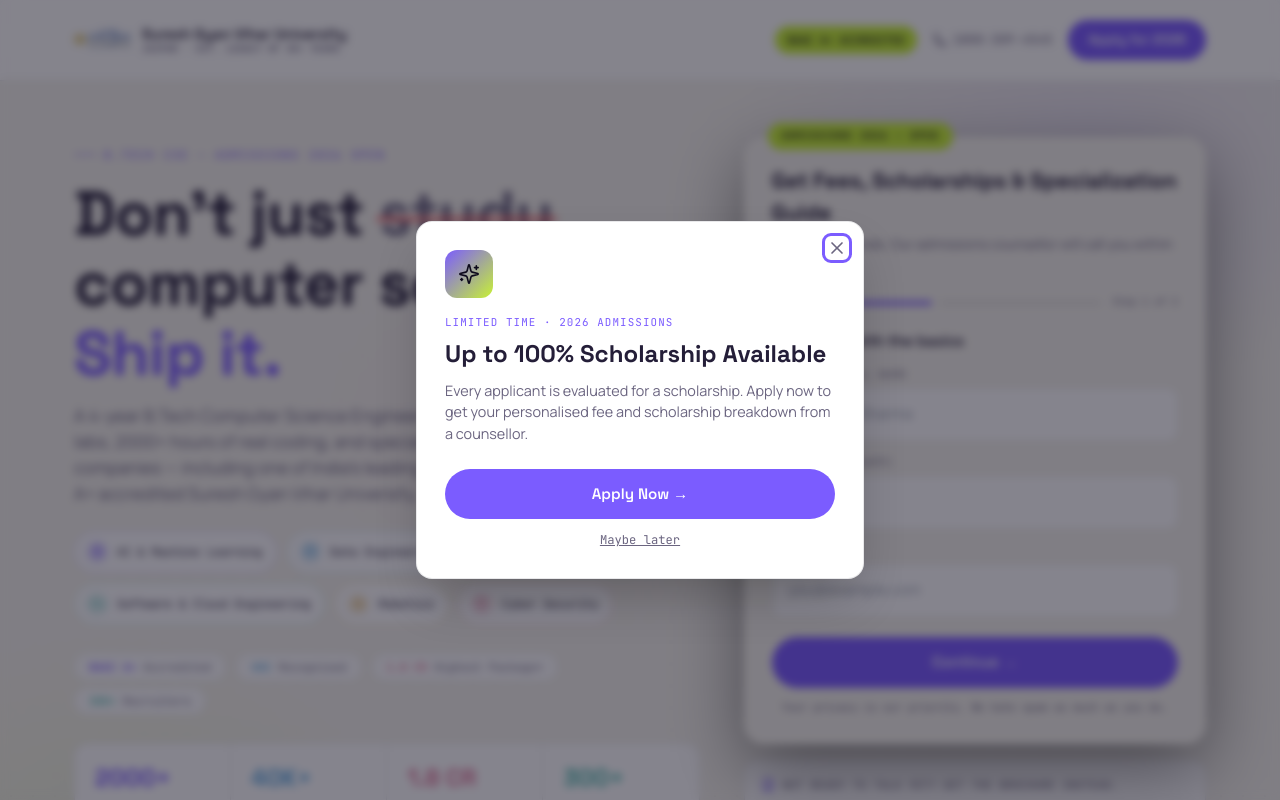
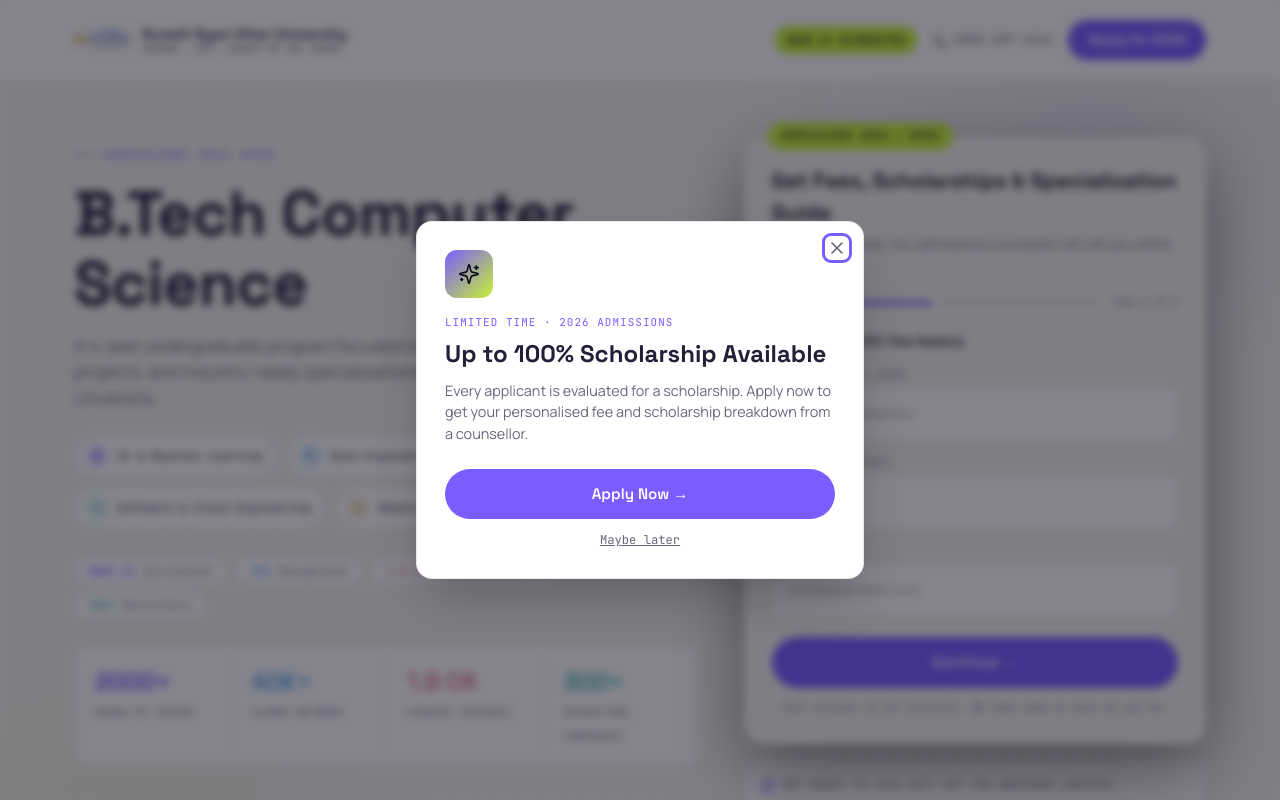
Before and after one commit to Dewanshu-Singh/SGVU_B.tech, a React (Vite) app: page / in a window 1280 px wide. Shown: the top 800 px of the page. Built offline with nearby package versions, Linux system fonts and the light colour scheme.

Commit message:
Simplify hero section text and layout

```diff
--- a/src/data/hero.js
+++ b/src/data/hero.js
@@ -1,12 +1,9 @@
 export const hero = {
-  eyebrow: 'B.Tech CSE — Admissions 2026 Open',
+  eyebrow: 'Admissions 2026 Open',
   headline: {
-    prefix: "Don't just ",
-    strike: 'study',
-    middle: ' computer science.',
-    highlight: 'Ship it.',
+    main: 'B.Tech Computer Science',
   },
-  sub: "A 4-year B.Tech Computer Science Engineering with 100% hands-on labs, 2000+ hours of real coding, and specializations built with top tech companies — including one of India's leading AI research labs. At NAAC A+ accredited Suresh Gyan Vihar University, Jaipur.",
+  sub: "A 4-year undergraduate program focused on hands-on labs, real-world projects, and industry-ready specializations at Suresh Gyan Vihar University.",
   trustChips: [
     { b: 'NAAC A+', text: 'Accredited' },
     { b: 'UGC', text: 'Recognised' },
--- a/src/sections/Hero.jsx
+++ b/src/sections/Hero.jsx
@@ -48,19 +48,7 @@ export default function Hero() {
             variants={itemVariants}
             className="font-display font-bold leading-[1.12] tracking-[-0.01em] text-[clamp(2.3rem,5.2vw,3.9rem)] mt-4 mb-2 text-textdark"
           >
-            {hero.headline.prefix}
-            <span className="relative whitespace-nowrap text-muted-light">
-              {hero.headline.strike}
-              <motion.span
-                initial={{ scaleX: 0, originX: 0 }}
-                animate={{ scaleX: 1 }}
-                transition={{ delay: 0.8, duration: 0.5, type: "spring" }}
-                className="absolute left-[-2%] right-[-2%] top-[54%] h-1 bg-redx rounded-sm -rotate-[2deg]"
-              />
-            </span>
-            {hero.headline.middle}
-            <br />
-            <span className="text-violet">{hero.headline.highlight}</span>
+            {hero.headline.main}
           </motion.h1>
 
           <motion.p variants={itemVariants} className="mt-3.5 mb-1 text-[1.08rem] text-muted-light max-w-xl">
```
